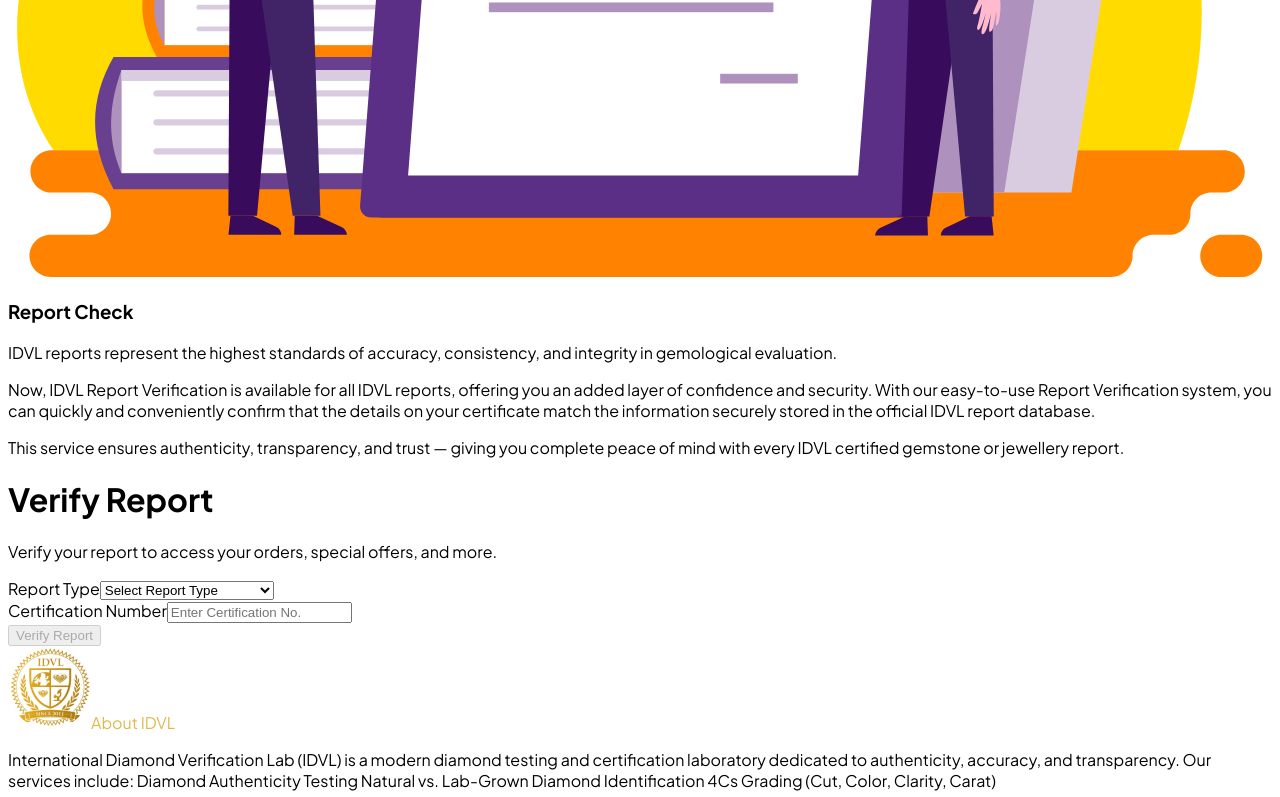
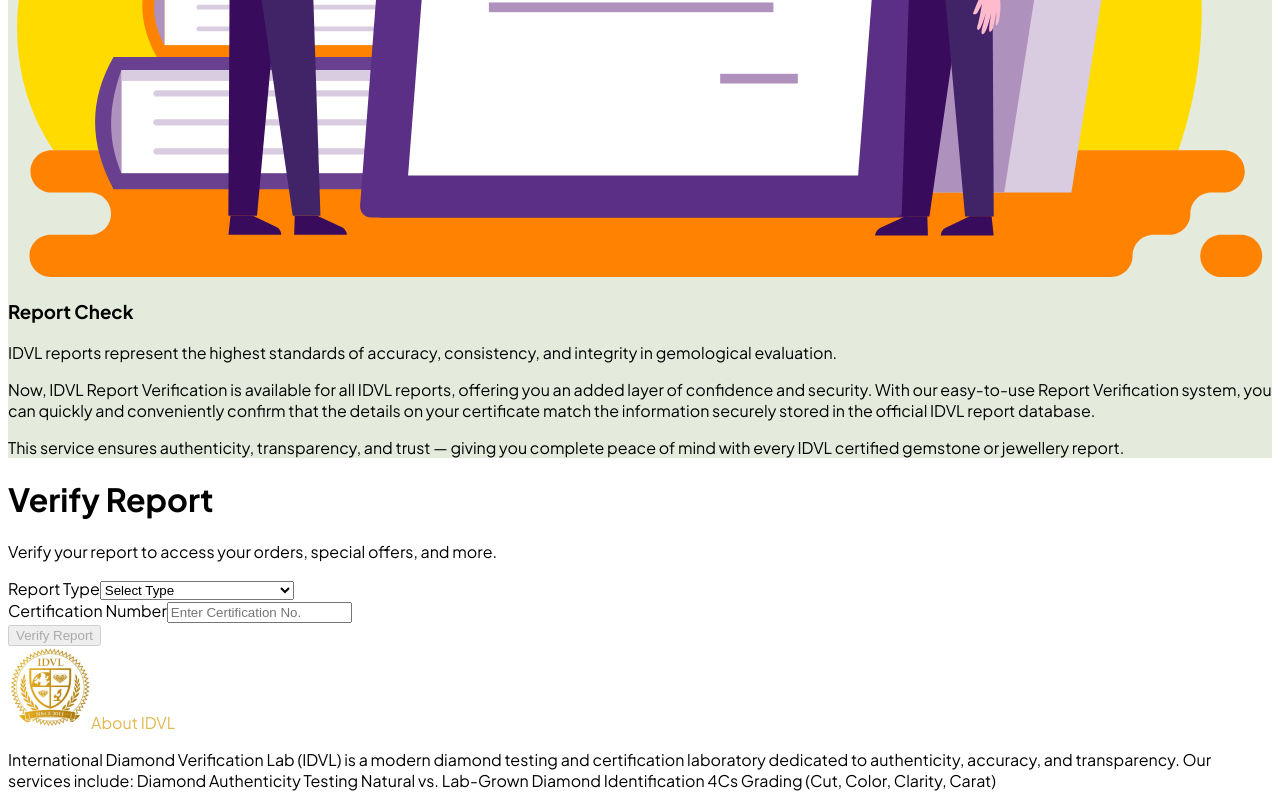
Before and after one commit to Jittumandal/IDVL-GOLD, a React (Create React App) app: page /verify-report in a window 1280 px wide. Shown: the part 1468-2265 px from the top of the page. Built offline with nearby package versions, Linux system fonts and the light colour scheme.

Commit message:
updated repost page

```diff
--- a/src/index.css
+++ b/src/index.css
@@ -331,3 +331,7 @@
 .text_title_color {
     color: #E0B84C;
 }
+
+.bg-teal-400 {
+    background: rgb(228 235 220) !important;
+}
--- a/src/pages/VerifyReport.js
+++ b/src/pages/VerifyReport.js
@@ -17,7 +17,7 @@
             <div className="w-full h-screen">
                 <div className="grid grid-cols-1 md:grid-cols-2 gap-0 h-full">
                     {/* Left Side - Illustration */}
-                    <div className="hidden md:flex bg-teal-400 flex-col items-center justify-center p-12 text-white overflow-hidden">
+                    <div className="hidden md:flex bg-teal-400 flex-col items-center justify-center p-12 text-dark overflow-hidden">
                         <div className="mb-8 text-center">
                             <div className="p-8 mb-8 w-full h-full flex items-center justify-center">
                                 <img
@@ -27,7 +27,7 @@
                                 />
                             </div>
                         </div>
-                        <h3 className="text-3xl font-bold mb-6 text-center">Report Check</h3>
+                        <h3 className="text-5xl font-bold mb-6 text-center uppercase">Report Check</h3>
                         <p className="text-center mb-4 text-md leading-relaxed opacity-95 ">
                             IDVL reports represent the highest standards of accuracy, consistency, and integrity in gemological evaluation.
                         </p>
@@ -53,16 +53,25 @@
                                     <label className="block text-sm font-medium text-gray-700 mb-2">
                                         Report Type
                                     </label>
+
                                     <select
                                         value={reportType}
                                         onChange={(e) => setReportType(e.target.value)}
                                         className="w-full px-4 py-3 border border-gray-300 rounded-lg focus:outline-none focus:ring-2 focus:ring-teal-400 text-gray-700 bg-white"
                                     >
-                                        <option value="">Select Report Type</option>
-                                        <option value="diamond">Diamond Report</option>
-                                        <option value="colored-stone">Colored Stone Report</option>
-                                        <option value="jewelry">Jewelry Report</option>
-                                        <option value="gem-identification">Gem Identification Report</option>
+                                        <option value="">Select Type</option>
+                                        <option value="1">Jewellery</option>
+                                        <option value="2">Gems</option>
+                                        <option value="3">Diamond</option>
+                                        <option value="4">Lab Grown Jewellery</option>
+                                        <option value="5">Lab Grown Diamond</option>
+                                        <option value="6">Studded Gem Testing Report</option>
+                                        <option value="8"> Uncut Jewelry Report</option>
+                                        <option value="9">Screening Report</option>
+                                        <option value="10">Uncut Diamond Jewellery</option>
+                                        <option value="11">Lab-Grown Gemstone</option>
+                                        <option value="12">Studded Gem Testing Report</option>
+                                        <option value="13">Gem Testing (Origin) Report</option>
                                     </select>
                                 </div>
 
@@ -86,7 +95,7 @@
                                 <button
                                     onClick={handleSend}
                                     disabled={!reportType || !phoneNumber || !agreed}
-                                    className="bg-green-500 w-full   text-white font-semibold py-4 rounded-lg transition duration-200 mt-8 text-lg"
+                                    className="bg-green-500 w-full courser  text-white font-semibold py-4 rounded-lg transition duration-200 mt-8 text-lg"
                                 >
                                     Verify Report
                                 </button>
```
